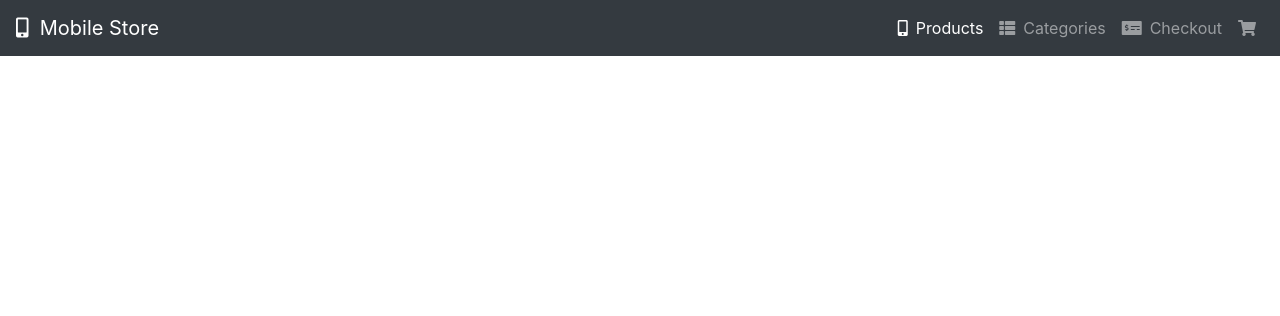
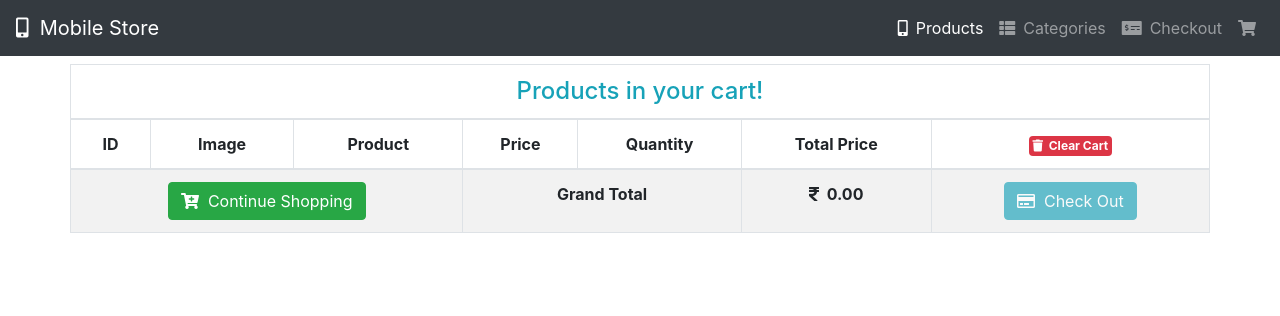
Before and after one commit to developermkarim/Shopping-Card-Webstie, a PHP site: page /cart.php in a window 1280 px wide. Shown: the top 316 px of the page. Run offline with PHP 8.4, Linux system fonts and the light colour scheme; data that the repository does not hold is empty; some libraries are stand-ins or nearby versions.

Commit message:
Cart Item display done

```diff
--- a/cart.php
+++ b/cart.php
@@ -1,2 +1,106 @@
-<?php include('common.php');
-?>
+<?php include('common.php'); ?>
+<div class="container">
+<div class="row justify-content-center">
+
+    <div class="table-responsive mt-2">
+      <table class="table table-bordered table-striped text-center">
+        <thead>
+          <tr>
+            <td colspan="7">
+              <h4 class="text-center text-info m-0">Products in your cart!</h4>
+            </td>
+          </tr>
+          <tr>
+            <th>ID</th>
+            <th>Image</th>
+            <th>Product</th>
+            <th>Price</th>
+            <th>Quantity</th>
+            <th>Total Price</th>
+            <th>
+              <a href="action.php?clear=all" class="badge-danger badge p-1" onclick="return confirm('Are you sure want to clear your cart?');"><i class="fas fa-trash"></i>&nbsp;&nbsp;Clear Cart</a>
+            </th>
+          </tr>
+        </thead>
+        <tbody>
+          <?php
+            require 'Config.php';
+           $stmt = $conn->prepare('SELECT * FROM cart');
+            $stmt->execute();
+           $res =  $stmt->get_result();
+           $grand_total = 0;
+           while ($row = $res->fetch_assoc()){
+
+          ?>
+          <tr>
+            <!-- We will hidden type the inputs with the values which are need to use in next page. -->
+            <td><?= $row['id'] ?></td>
+            <input type="hidden" class="pid" value="<?= $row['id'] ?>">
+            <td><img src="<?= $row['product_image'] ?>" width="50"></td>
+            <td><?= $row['product_name'] ?></td>
+            <td>
+              <i class="fas fa-rupee-sign"></i>&nbsp;&nbsp;<?= number_format($row['product_price'],2); ?>
+            </td>
+            <input type="hidden" class="pprice" value="<?= number_format($row['product_price'],2) ?>">
+            <td>
+              <input type="number" class="form-control itemQty" value="<?= $row['qty'] ?>" style="width:75px;">
+            </td>
+            <td>
+                <i class="fas fa-rupee-sign"></i>&nbsp;&nbsp;<?= number_format($row['total_price'],2) ?></td>
+            <td>
+              <a href="action.php?remove<?php $row['id']; ?>" class="text-danger lead" onclick="return confirm('Are you sure want to remove this item?');"><i class="fas fa-trash-alt"></i></a>
+            </td>
+          </tr>
+
+
+          <tr>
+          <?php  $grand_total+= $row['total_price'] ?>
+          <?php } ?>
+            <td colspan="3">
+              <a href="index.php" class="btn btn-success"><i class="fas fa-cart-plus"></i>&nbsp;&nbsp;Continue
+                Shopping</a>
+            </td>
+            <td colspan="2"><b>Grand Total</b></td>
+
+            <td><b><i class="fas fa-rupee-sign"></i>&nbsp;&nbsp;<?= number_format($grand_total,2); ?></b></td>
+            <td>
+             <a href="checkout.php" class="btn btn-info <?= ($grand_total > 1) ?'':'disabled' ?>"><i class="far fa-credit-card"></i>&nbsp; Check Out</a>
+            </td>
+          </tr>
+
+        </tbody>
+      </table>
+    </div>
+  </div>
+</div>
+</div>
+
+<script src='https://cdnjs.cloudflare.com/ajax/libs/jquery/3.5.1/jquery.min.js'></script>
+<script src='https://cdnjs.cloudflare.com/ajax/libs/twitter-bootstrap/4.5.2/js/bootstrap.min.js'></script>
+
+<script type="text/javascript">
+$(document).ready(function(){
+    $('.itemQty').change(function(){
+        var $el = $(this).closest('tr');
+        var price = $el.find('.pprice').val();
+        var id = $el.find('.pid').val();
+        var quantity = $el.find('.itemQty').val();
+
+        $.ajax({
+            url:'action.php',
+            method:'post',
+            data:{
+                pprice:price,
+                pqty: quantity,
+                ptotal: grand_total
+            },
+            success:function(response){
+                $().html(response);
+            }
+        })
+    })
+})
+</script>
+</body>
+
+</html>
--- a/common.php
+++ b/common.php
@@ -1,3 +1,4 @@
+<?php session_start(); ?>
 <!DOCTYPE html>
 <html lang="en">
 
```
